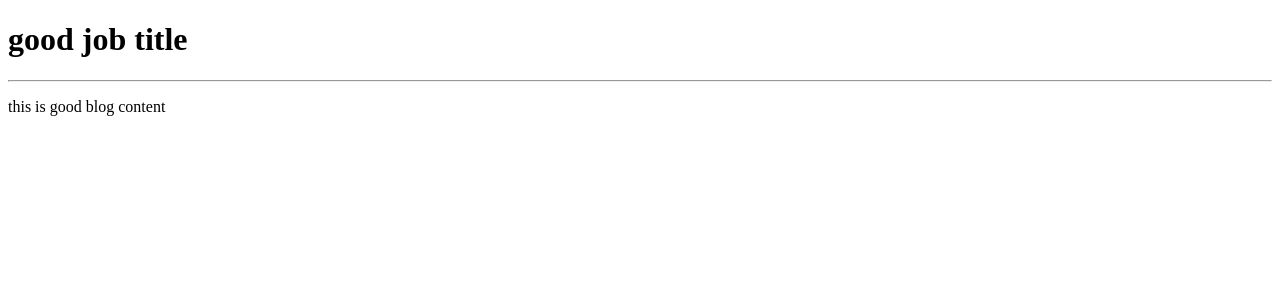
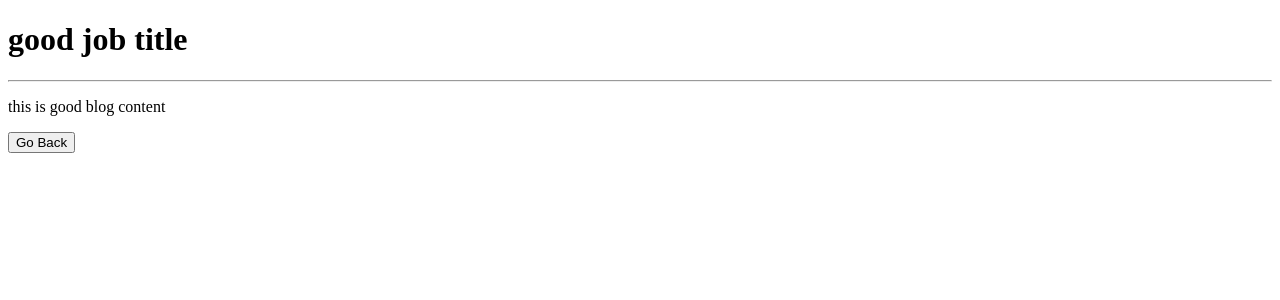
Before and after one commit to xiaotian-lapis/angular-blog-app, an Angular app: page /blog/1 in a window 1280 px wide. Shown: the top 300 px of the page. Built offline with nearby package versions, Linux system fonts and the light colour scheme.

Commit message:
feat: added back button

```diff
--- a/src/app/components/blog-content/blog-content.component.html
+++ b/src/app/components/blog-content/blog-content.component.html
@@ -8,4 +8,7 @@
       {{ blogContent }}
     </p>
   </div>
+  <footer>
+    <button (click)="goBack()">Go Back</button>
+  </footer>
 </div>
--- a/src/app/components/blog-content/blog-content.component.ts
+++ b/src/app/components/blog-content/blog-content.component.ts
@@ -1,12 +1,15 @@
 import {Component, OnInit} from '@angular/core';
-import {ActivatedRoute} from "@angular/router";
+import {ActivatedRoute, Router, RouterLink} from "@angular/router";
 import {dummyBlogList} from "../../data/dummyBlogList";
 import {DummyDataItemType} from "../../types/dataTypes";
+import { Location } from '@angular/common';
 
 @Component({
     selector: 'blog-content',
     standalone: true,
-    imports: [],
+    imports: [
+        RouterLink
+    ],
     templateUrl: './blog-content.component.html',
     styleUrl: './blog-content.component.css'
 })
@@ -14,8 +17,12 @@ export class BlogContentComponent implements OnInit {
     blogId: string = "";
     blogContent: string = "";
     blogTitle: string = "";
+    private readonly canGoBack: boolean;
 
-    constructor(private route: ActivatedRoute) {
+
+    constructor(private route: ActivatedRoute, private router: Router, private readonly location: Location) {
+        // https://stackoverflow.com/questions/35446955/how-to-go-back-last-page
+        this.canGoBack = !!(this.router.getCurrentNavigation()?.previousNavigation);
     }
 
     ngOnInit(): void {
@@ -31,4 +38,17 @@ export class BlogContentComponent implements OnInit {
             }
         });
     }
+
+    goBack(): void {
+        if (this.canGoBack) {
+            // We can safely go back to the previous location as
+            // we know it's within our app.
+            this.location.back();
+        } else {
+            // There's no previous navigation.
+            // Here we decide where to go. For example, let's say the
+            // upper level is the index page, so we go up one level.
+            this.router.navigate(['..'], {relativeTo: this.route});
+        }
+    }
 }
```
